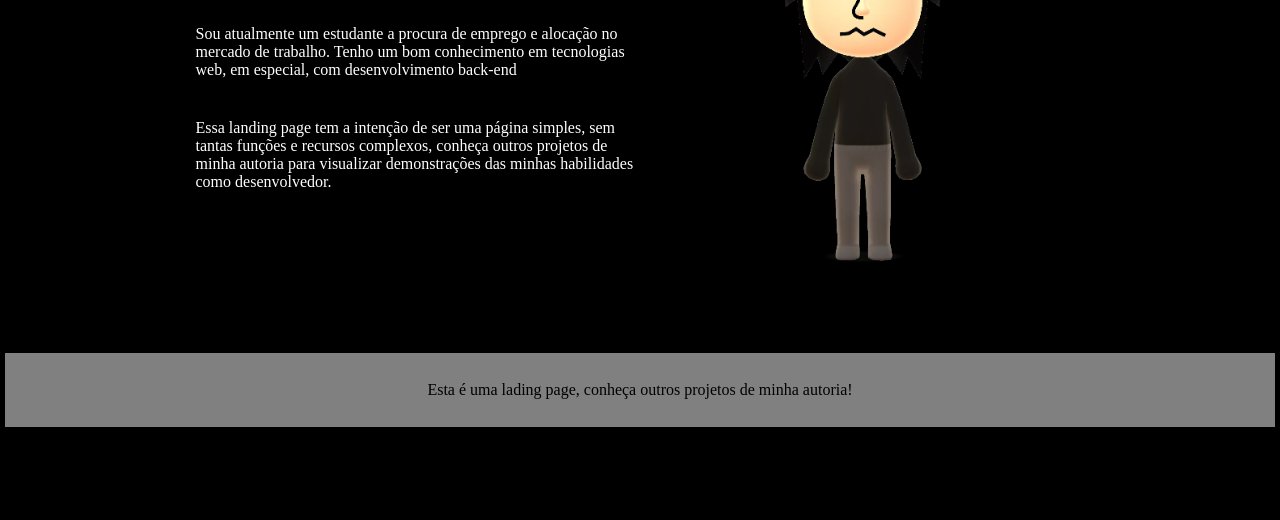
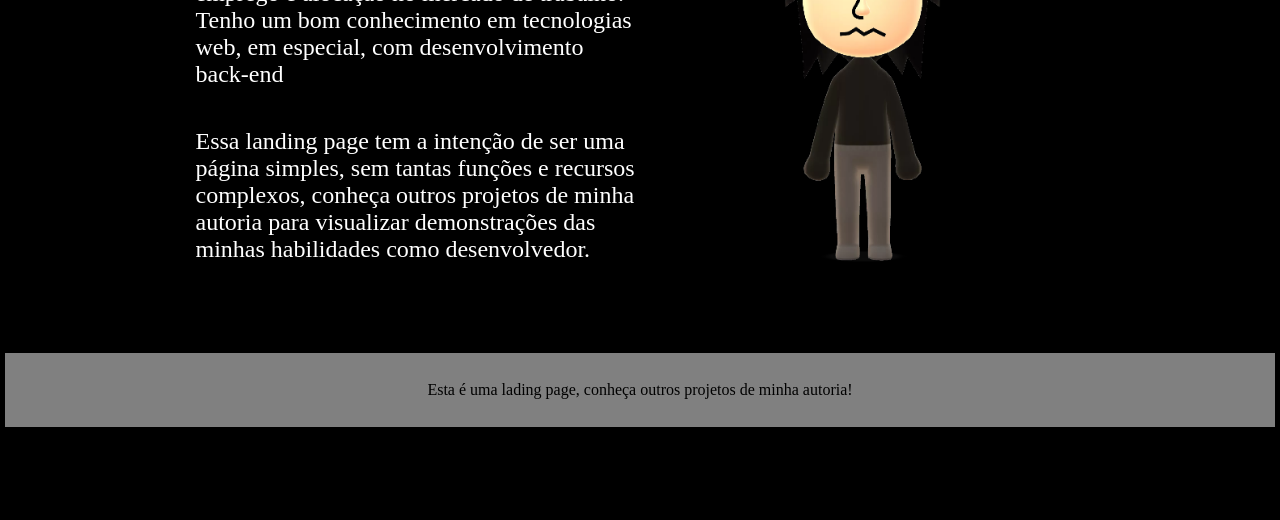
Before and after one commit to lemosjose/Apresenta-o, a plain HTML site: page about.html in a window 1280 px wide. Shown: the part 280-800 px from the top of the page. Drawn offline with Linux system fonts and the light colour scheme.

Commit message:
Corrige espaçamento na página principal e fonte da página about

```diff
--- a/styles/style.css
+++ b/styles/style.css
@@ -155,3 +155,7 @@ p{
         width: auto;
     }
 }
+
+.flexContainer__conteudo p{
+    font-size: 1.5rem;
+}
```
Also changed, not shown: index.html (+1 -1 lines).
